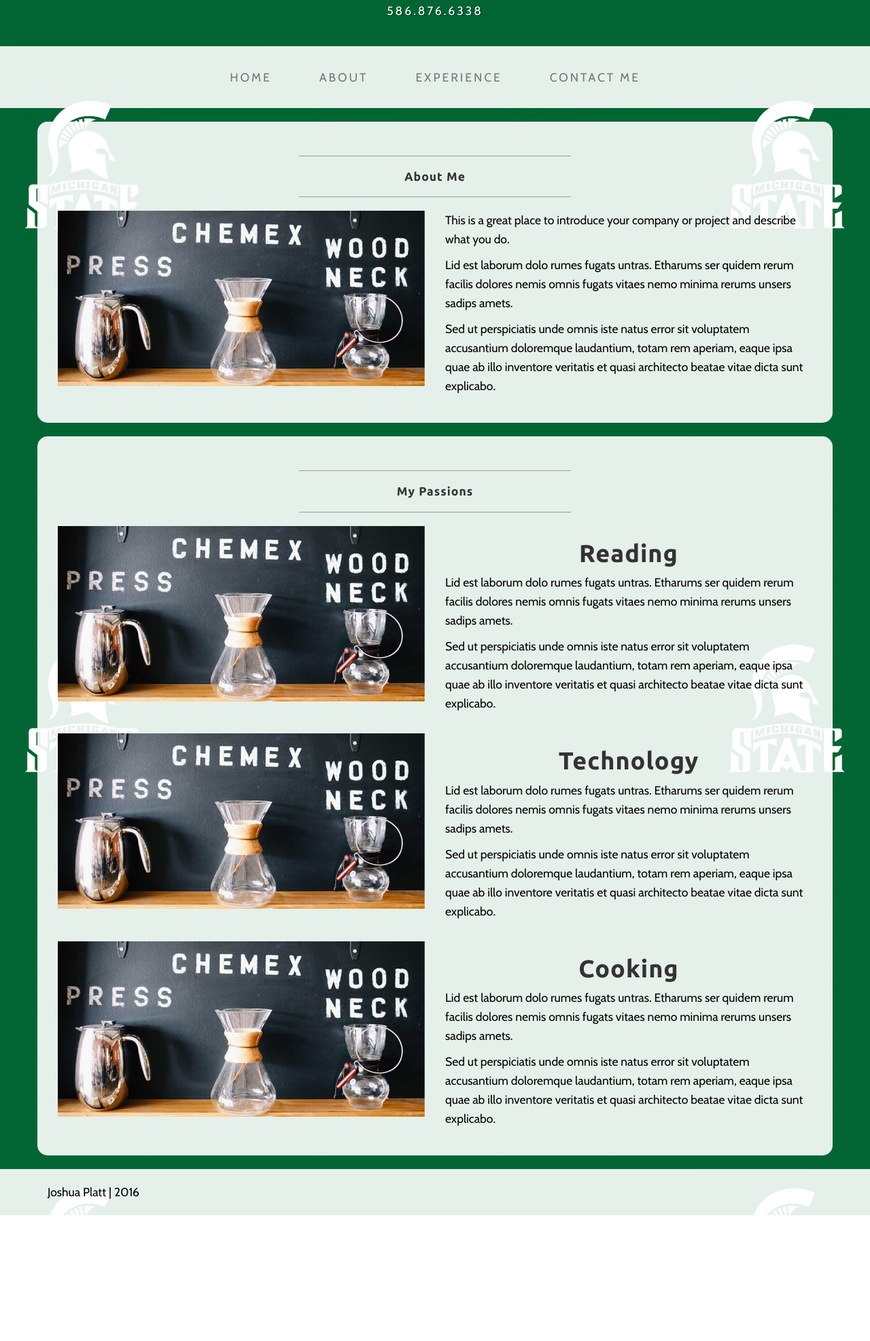
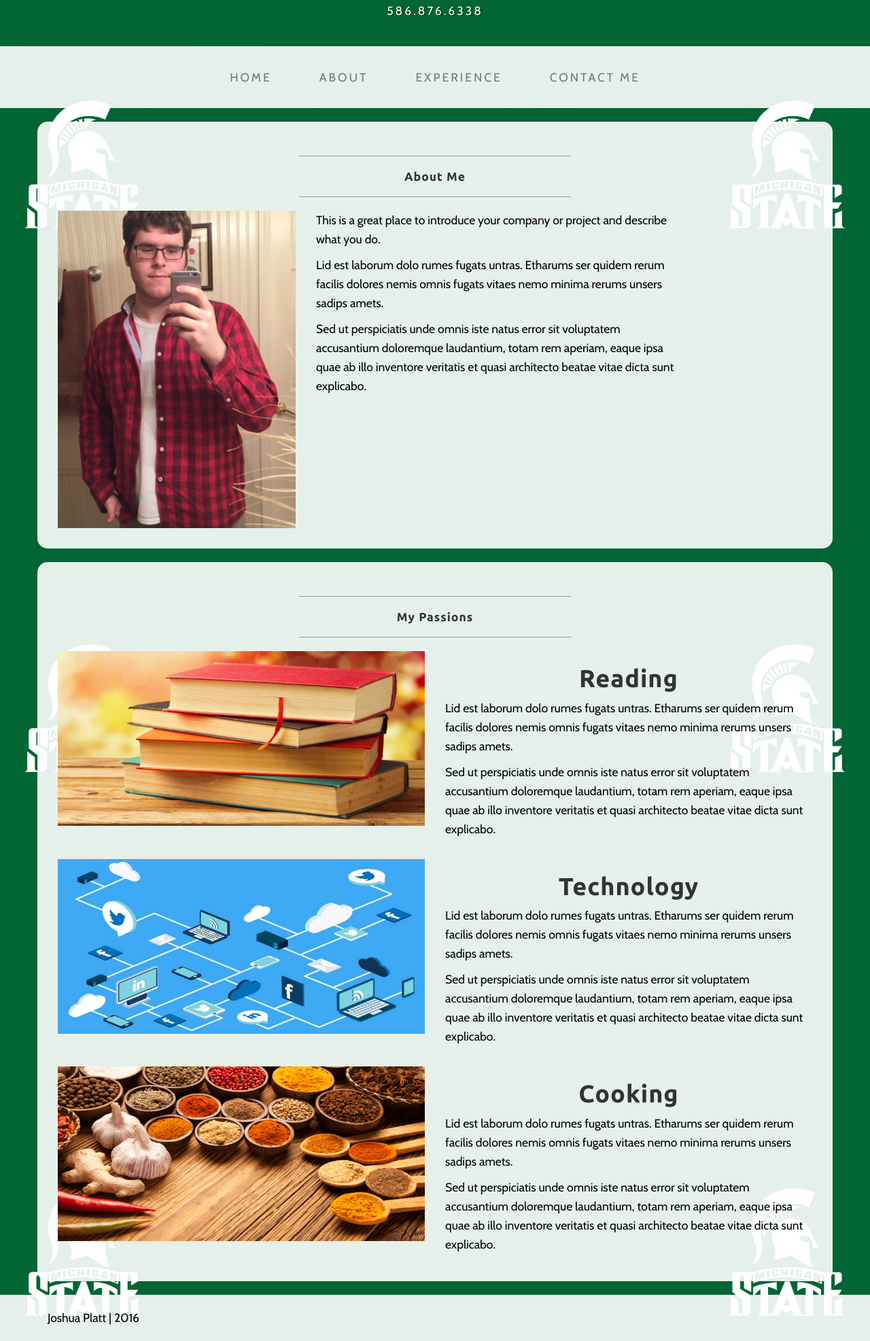
Before and after one commit to plattjo1/resumeStuff, a website: page public/about.html in a window 1280 px wide. Shown: the part 163-2136 px from the top of the page at 68% size. Before the commit the page ends 1951 px from the top, so only its background shows below. Drawn offline with nearby package versions, Linux system fonts and the light colour scheme.

Commit message:
commit 14
commit 14

```diff
--- a/public/about.html
+++ b/public/about.html
@@ -75,8 +75,8 @@
                     </h2>
                     <hr>
                 </div>
-                <div class="col-md-6">
-                    <img class="img-responsive img-border-left" src="img/slide-2.jpg" alt="">
+                <div class="col-md-4">
+                    <img class="img-responsive img-border-left" src="img/me.jpg" alt="">
                 </div>
                 <div class="col-md-6">
                     <p>This is a great place to introduce your company or project and describe what you do.</p>
@@ -96,7 +96,7 @@
                     <hr>
                 </div>
                 <div class="col-md-6">
-                    <img class="img-responsive img-border-left" src="img/slide-2.jpg" alt="">
+                    <img class="img-responsive img-border-left" src="img/books.jpg" alt="">
                 </div>
                 <div class="col-md-6">
                     <h1 class="text-center">Reading</h1>
@@ -107,7 +107,7 @@
 
                 <br>
                 <div class="col-md-6">
-                    <img class="img-responsive img-border-left" src="img/slide-2.jpg" alt="">
+                    <img class="img-responsive img-border-left" src="img/technology.jpg" alt="">
                 </div>
                 <div class="col-md-6">
                     <h1 class="text-center">Technology</h1>
@@ -118,7 +118,7 @@
 
                 <br>
                 <div class="col-md-6">
-                    <img class="img-responsive img-border-left" src="img/slide-2.jpg" alt="">
+                    <img class="img-responsive img-border-left" src="img/cooking.png" alt="">
                 </div>
                 <div class="col-md-6">
                     <h1 class="text-center">Cooking</h1>
```
Also changed, not shown: public/experience.html (+2 -3 lines), public/index.html (+6 -4 lines), public/img/books.jpg (added), public/img/cooking.png (added), public/img/german.png (added), public/img/me.JPG (added), public/img/technology.jpg (added).
